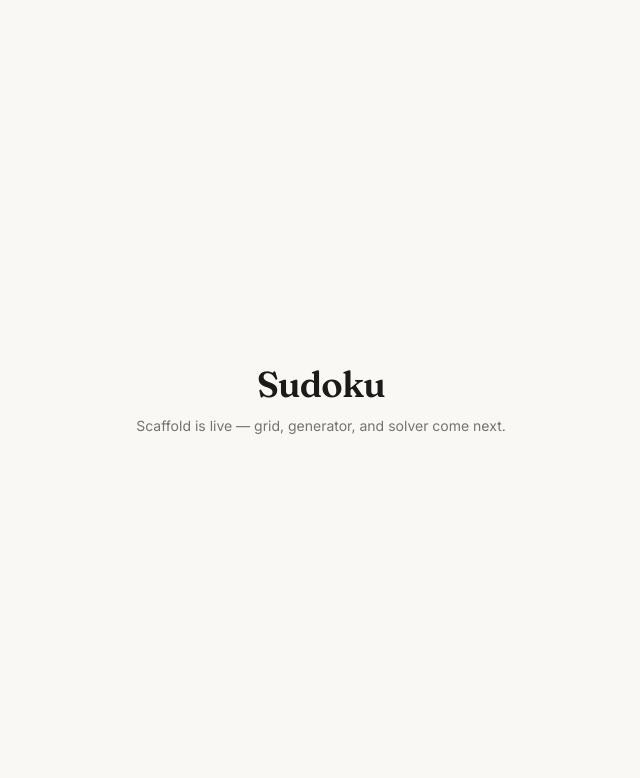
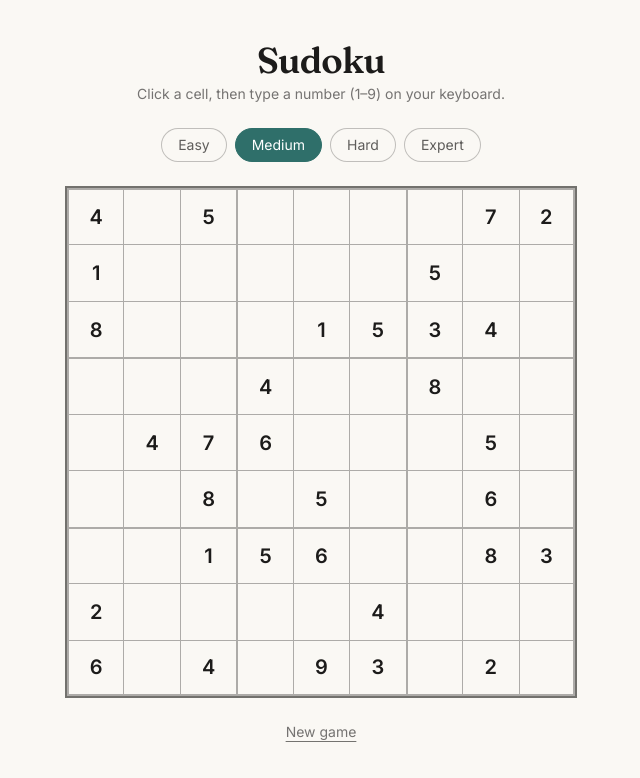
Before and after one commit to TahiraNawab123/Sudoku, a React (Vite) app: page / in a window 1280 px wide. Shown: the top 778 px of the page, without its empty margins (319-959 px from the left). Built offline with nearby package versions, Linux system fonts and the light colour scheme.

Commit message:
updated sudoku ui

```diff
--- a/src/App.tsx
+++ b/src/App.tsx
@@ -1,12 +1,88 @@
+import { useEffect } from 'react'
+import Board from './components/Board'
+import { useSudoku } from './hooks/useSudoku'
+import type { Difficulty } from './utils/types'
+
+const DIFFICULTIES: Difficulty[] = ['easy', 'medium', 'hard', 'expert']
+
 function App() {
+  const {
+    board,
+    difficulty,
+    selected,
+    isGiven,
+    hasConflict,
+    isSolved,
+    selectCell,
+    setValue,
+    clearCell,
+    newGame,
+  } = useSudoku('medium')
+
+  // Physical keyboard support: 1-9 to fill, Backspace/Delete/0 to clear.
+  useEffect(() => {
+    function handleKeyDown(e: KeyboardEvent) {
+      if (e.key >= '1' && e.key <= '9') {
+        setValue(Number(e.key))
+      } else if (e.key === 'Backspace' || e.key === 'Delete' || e.key === '0') {
+        clearCell()
+      }
+    }
+
+    window.addEventListener('keydown', handleKeyDown)
+    return () => window.removeEventListener('keydown', handleKeyDown)
+  }, [setValue, clearCell])
+
   return (
-    <div className="flex min-h-screen flex-col items-center justify-center gap-3">
-      <h1 className="font-display text-4xl font-semibold tracking-tight text-ink">
-        Sudoku
-      </h1>
-      <p className="text-sm text-ink/60">
-        Scaffold is live — grid, generator, and solver come next.
-      </p>
+    <div className="flex min-h-screen flex-col items-center gap-6 px-4 py-10">
+      <header className="text-center">
+        <h1 className="font-display text-4xl font-semibold tracking-tight text-ink">
+          Sudoku
+        </h1>
+        <p className="mt-1 text-sm text-ink/60">
+          Click a cell, then type a number (1–9) on your keyboard.
+        </p>
+      </header>
+
+      <div className="flex gap-2">
+        {DIFFICULTIES.map((d) => (
+          <button
+            key={d}
+            type="button"
+            onClick={() => newGame(d)}
+            className={[
+              'rounded-full border px-4 py-1.5 text-sm capitalize transition-colors',
+              d === difficulty
+                ? 'border-accent bg-accent text-white'
+                : 'border-grid/30 bg-paper text-ink/70 hover:border-accent/50',
+            ].join(' ')}
+          >
+            {d}
+          </button>
+        ))}
+      </div>
+
+      <Board
+        board={board}
+        selected={selected}
+        isGiven={isGiven}
+        hasConflict={hasConflict}
+        onSelect={selectCell}
+      />
+
+      {isSolved && (
+        <p className="font-display text-xl font-semibold text-accent">
+          🎉 Solved! Nice work.
+        </p>
+      )}
+
+      <button
+        type="button"
+        onClick={() => newGame()}
+        className="text-sm text-ink/60 underline underline-offset-4 hover:text-accent"
+      >
+        New game
+      </button>
     </div>
   )
 }
--- /dev/null
+++ b/src/components/Board.tsx
@@ -0,0 +1,51 @@
+import Cell from './Cell'
+import type { CellPosition } from '../hooks/useSudoku'
+import type { Board as BoardType } from '../utils/types'
+
+interface BoardProps {
+  board: BoardType
+  selected: CellPosition | null
+  isGiven: (row: number, col: number) => boolean
+  hasConflict: (row: number, col: number) => boolean
+  onSelect: (row: number, col: number) => void
+}
+
+function isPeerOf(selected: CellPosition | null, row: number, col: number): boolean {
+  if (!selected) return false
+  if (selected.row === row && selected.col === col) return false
+
+  const sameRow = selected.row === row
+  const sameCol = selected.col === col
+  const sameBox =
+    Math.floor(selected.row / 3) === Math.floor(row / 3) &&
+    Math.floor(selected.col / 3) === Math.floor(col / 3)
+
+  return sameRow || sameCol || sameBox
+}
+
+function Board({ board, selected, isGiven, hasConflict, onSelect }: BoardProps) {
+  const selectedValue = selected ? board[selected.row][selected.col] : 0
+
+  return (
+    <div className="grid w-full max-w-[min(90vw,32rem)] grid-cols-9 border-2 border-grid/70">
+      {board.map((rowValues, row) =>
+        rowValues.map((value, col) => (
+          <Cell
+            key={`${row}-${col}`}
+            value={value}
+            row={row}
+            col={col}
+            isGiven={isGiven(row, col)}
+            isSelected={selected?.row === row && selected?.col === col}
+            isPeer={isPeerOf(selected, row, col)}
+            isSameValue={selectedValue !== 0 && value === selectedValue}
+            hasConflict={hasConflict(row, col)}
+            onSelect={onSelect}
+          />
+        )),
+      )}
+    </div>
+  )
+}
+
+export default Board
--- /dev/null
+++ b/src/components/Cell.tsx
@@ -0,0 +1,64 @@
+interface CellProps {
+  value: number
+  row: number
+  col: number
+  isGiven: boolean
+  isSelected: boolean
+  isPeer: boolean
+  isSameValue: boolean
+  hasConflict: boolean
+  onSelect: (row: number, col: number) => void
+}
+
+function Cell({
+  value,
+  row,
+  col,
+  isGiven,
+  isSelected,
+  isPeer,
+  isSameValue,
+  hasConflict,
+  onSelect,
+}: CellProps) {
+  // Thicker borders every 3 cells to mark the 3x3 boxes.
+  const borderTop = row % 3 === 0 ? 'border-t-2' : 'border-t'
+  const borderLeft = col % 3 === 0 ? 'border-l-2' : 'border-l'
+  const borderRight = col === 8 ? 'border-r-2' : ''
+  const borderBottom = row === 8 ? 'border-b-2' : ''
+
+  let background = 'bg-paper'
+  if (isSelected) background = 'bg-accent/25'
+  else if (isSameValue && value !== 0) background = 'bg-accent/15'
+  else if (isPeer) background = 'bg-accentSoft'
+
+  const textColor = hasConflict
+    ? 'text-red-600'
+    : isGiven
+      ? 'text-ink'
+      : 'text-accent'
+
+  return (
+    <button
+      type="button"
+      onClick={() => onSelect(row, col)}
+      aria-label={`Row ${row + 1}, column ${col + 1}${value ? `, value ${value}` : ', empty'}`}
+      className={[
+        'flex aspect-square w-full items-center justify-center',
+        'font-body text-lg sm:text-xl',
+        'border-grid/40 transition-colors duration-100',
+        borderTop,
+        borderLeft,
+        borderRight,
+        borderBottom,
+        background,
+        textColor,
+        isGiven ? 'font-semibold' : 'font-normal',
+      ].join(' ')}
+    >
+      {value !== 0 ? value : ''}
+    </button>
+  )
+}
+
+export default Cell
--- /dev/null
+++ b/src/hooks/useSudoku.ts
@@ -0,0 +1,98 @@
+import { useCallback, useMemo, useState } from 'react'
+import { generatePuzzle } from '../utils/generator'
+import { isValidPlacement } from '../utils/solver'
+import type { Board, Difficulty } from '../utils/types'
+
+export interface CellPosition {
+  row: number
+  col: number
+}
+
+function cloneBoard(board: Board): Board {
+  return board.map((row) => [...row])
+}
+
+export function useSudoku(initialDifficulty: Difficulty = 'medium') {
+  const [difficulty, setDifficulty] = useState<Difficulty>(initialDifficulty)
+  const [{ puzzle, solution }, setGame] = useState(() => generatePuzzle(initialDifficulty))
+  const [board, setBoard] = useState<Board>(() => cloneBoard(puzzle))
+  const [selected, setSelected] = useState<CellPosition | null>(null)
+
+  /** Given cells (the original clues) can never be edited or overwritten. */
+  const isGiven = useCallback(
+    (row: number, col: number) => puzzle[row][col] !== 0,
+    [puzzle],
+  )
+
+  /** A cell "conflicts" if its value breaks Sudoku rules against the current board. */
+  const hasConflict = useCallback(
+    (row: number, col: number) => {
+      const value = board[row][col]
+      if (value === 0) return false
+      return !isValidPlacement(board, row, col, value)
+    },
+    [board],
+  )
+
+  const isSolved = useMemo(() => {
+    return board.every((row) => row.every((v) => v !== 0)) && !board.some((row, r) =>
+      row.some((_, c) => hasConflict(r, c)),
+    )
+  }, [board, hasConflict])
+
+  const selectCell = useCallback((row: number, col: number) => {
+    setSelected({ row, col })
+  }, [])
+
+  /** Writes a value (1-9) into the currently selected cell, if it's editable. */
+  const setValue = useCallback(
+    (value: number) => {
+      if (!selected) return
+      const { row, col } = selected
+      if (isGiven(row, col)) return
+
+      setBoard((prev) => {
+        const next = cloneBoard(prev)
+        next[row][col] = value
+        return next
+      })
+    },
+    [selected, isGiven],
+  )
+
+  /** Clears the currently selected cell, if it's editable. */
+  const clearCell = useCallback(() => {
+    if (!selected) return
+    const { row, col } = selected
+    if (isGiven(row, col)) return
+
+    setBoard((prev) => {
+      const next = cloneBoard(prev)
+      next[row][col] = 0
+      return next
+    })
+  }, [selected, isGiven])
+
+  /** Starts a fresh puzzle, optionally at a new difficulty. */
+  const newGame = useCallback((nextDifficulty: Difficulty = difficulty) => {
+    const game = generatePuzzle(nextDifficulty)
+    setDifficulty(nextDifficulty)
+    setGame(game)
+    setBoard(cloneBoard(game.puzzle))
+    setSelected(null)
+  }, [difficulty])
+
+  return {
+    board,
+    solution,
+    difficulty,
+    selected,
+    isGiven,
+    hasConflict,
+    isSolved,
+    selectCell,
+    setValue,
+    clearCell,
+    newGame,
+  }
+}
```
